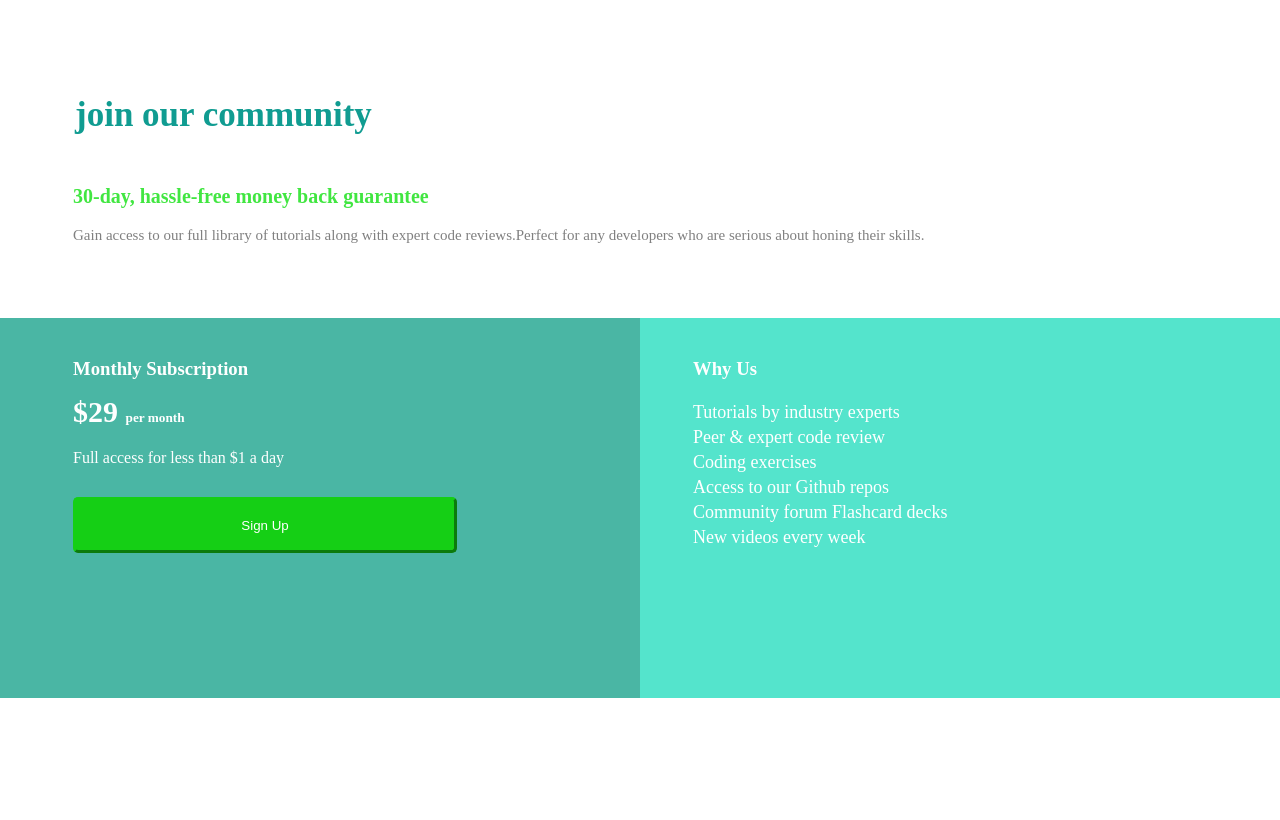
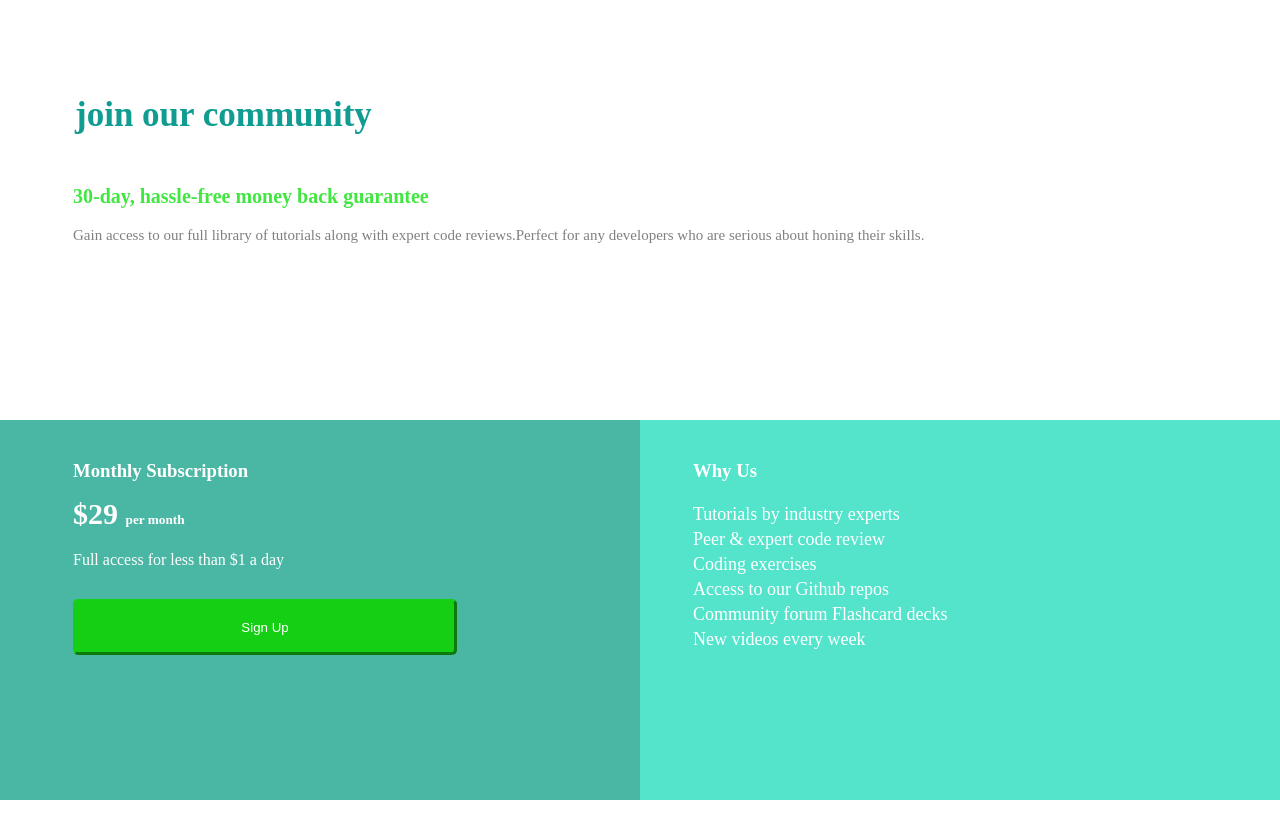
Before and after one commit to shagufa01/community, a plain HTML site: page index.html in a window 1280 px wide. Drawn offline with Linux system fonts and the light colour scheme.

Commit message:
d-version

```diff
--- a/index.html
+++ b/index.html
@@ -14,8 +14,7 @@
     <p class="para1">Gain access to our full library of tutorials along with expert code reviews.Perfect for any developers who are serious about honing their skills.</p>
     </section>
 
-
-
+  <div class="section2">
     <section class="second">
         <h3 class="head2">Monthly Subscription</h3>
         <h5> <span> $29 </span> per month</h5>
@@ -29,5 +28,6 @@
      <h3 class="head3">Why Us</h3>
      <p class="para3">Tutorials by industry experts <br> Peer & expert code review <br> Coding exercises <br> Access to our Github repos <br> Community forum Flashcard decks <br> New videos every week</p>
     </section>
+  </div>
 </body>
 </html>
--- a/main.css
+++ b/main.css
@@ -86,6 +86,10 @@ button {
 @media screen and (min-width: 725px) {
     .first {
         padding: 60px 0px 50px 40px;
+        height: 50vh;
+    }
+    .section2 {
+        height: 50vh;
     }
     h2 {
         font-size: 35px;
```
